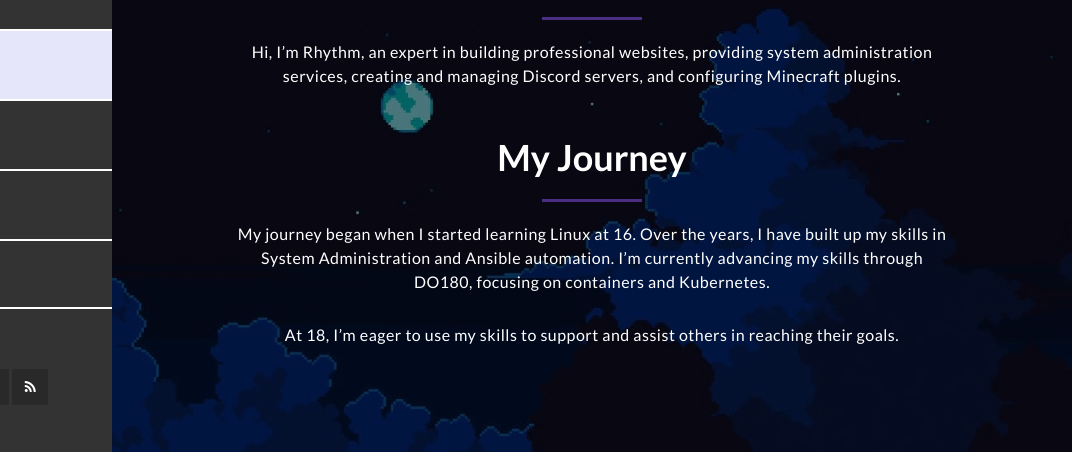
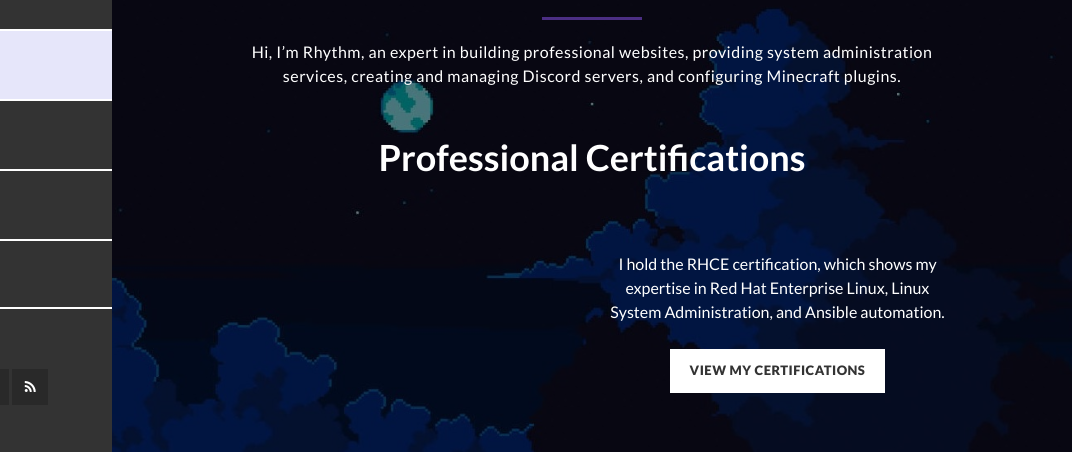
Before and after one commit to RhythmDevv/RhythmDevv.github.io, a plain HTML site: page index.html in a window 1280 px wide. Shown: the part 126-578 px from the top of the page, 208-1280 px from the left. Drawn offline with nearby package versions, Linux system fonts and the light colour scheme.

Commit message:
Update index.html

```diff
--- a/index.html
+++ b/index.html
@@ -92,7 +92,7 @@ https://templatemo.com/tm-531-reflux
             <span>Hi, I’m Rhythm, an expert in building professional websites,
                   providing system administration services, creating and managing Discord servers,
                   and configuring Minecraft plugins.</span>
-              <br><br>
+              <br><br><!--
               <h2>My Journey</h2>
             <div class="line-dec"></div>
                 <span>My journey began when I started learning Linux at 16. Over the years,
@@ -100,7 +100,7 @@ https://templatemo.com/tm-531-reflux
                     I’m currently advancing my skills through DO180, focusing on containers and Kubernetes.</span>
               <br>
                 <span>At 18, I’m eager to use my skills to support and assist others in reaching their goals.</span>
-            </div>
+            </div>-->
 
             <h2 style="text-align: center">Professional Certifications</h2>
 
```
